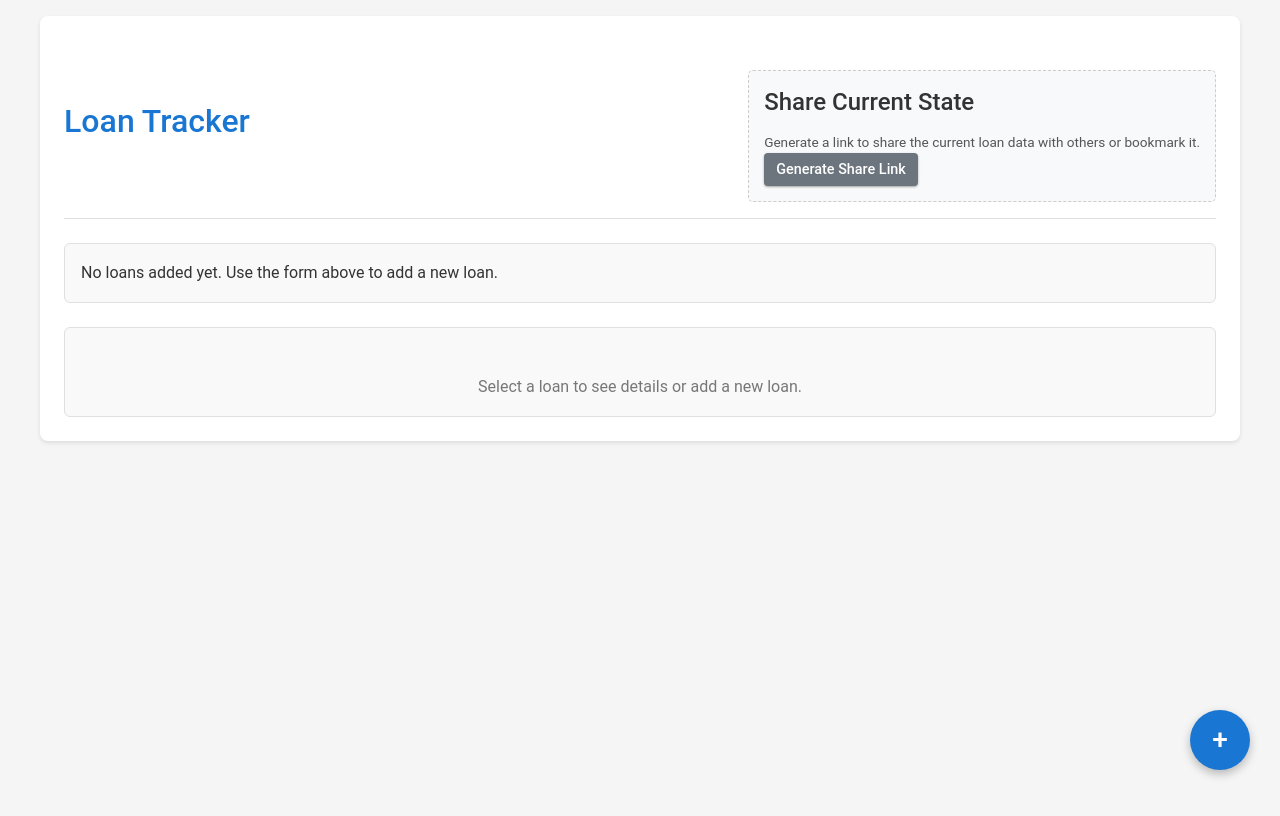
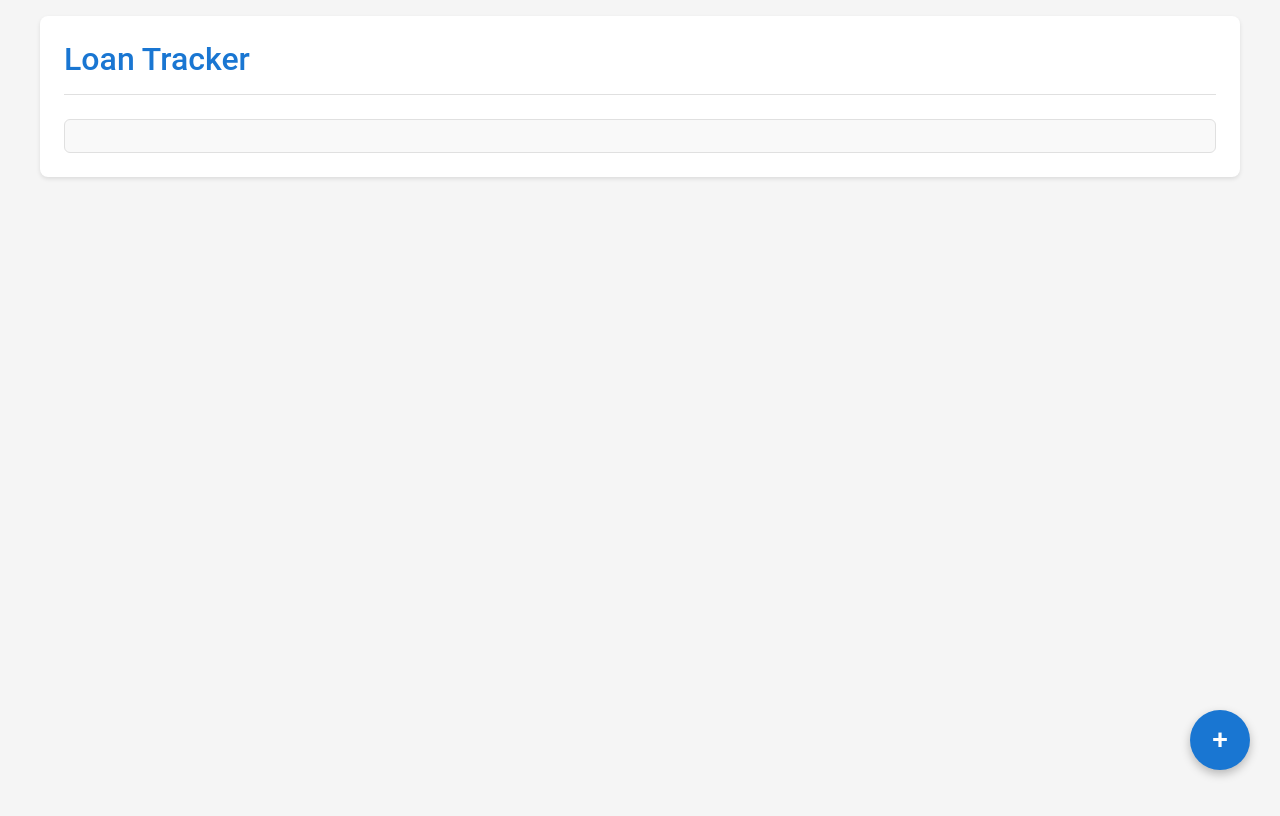
Before and after one commit to dubeyanurag/loan-tracker, a React (Vite) app: page / in a window 1280 px wide. Built offline with nearby package versions, Linux system fonts and the light colour scheme; what chartjs-plugin-zoom would draw is missing.

Commit message:
refactor: Hide placeholder texts and ShareState if no loans exist

```diff
--- a/src/App.tsx
+++ b/src/App.tsx
@@ -65,17 +65,18 @@ function App() {
     <AppContainer>
       <HeaderContainer>
         <MainTitle>Loan Tracker</MainTitle>
-        <ShareState />
+        {loans.length > 0 && <ShareState />} {/* Conditionally render ShareState */}
       </HeaderContainer>
 
-      <OverallSummary />
+      {loans.length > 0 && <OverallSummary />} {/* Conditionally render OverallSummary if it makes sense */}
 
       <ContentLayout>
         <Section>
-          <LoanForm /> {/* FAB is inside LoanForm */}
+          <LoanForm /> {/* FAB is inside LoanForm and always visible */}
           <LoanList />
         </Section>
 
+        {loans.length > 0 && ( /* Only show this section if there are loans */
           <Section>
             {selectedLoan ? (
               <div>
@@ -83,9 +84,11 @@ function App() {
                 <LoanDetailsDisplay loan={selectedLoan} />
               </div>
             ) : (
-            <p style={{ textAlign: 'center', color: '#777', marginTop: '30px' }}>Select a loan to see details or add a new loan.</p>
+              // This message is shown if loans exist but none is selected
+              <p style={{ textAlign: 'center', color: '#777', marginTop: '30px' }}>Select a loan to see details.</p>
             )}
           </Section>
+        )}
       </ContentLayout>
 
       {/* Edit Loan Modal */}
--- a/src/components/LoanList.tsx
+++ b/src/components/LoanList.tsx
@@ -28,7 +28,7 @@ const LoanList: React.FC = () => {
   // handleDeleteLoan is now handled within LoanListItem
 
   if (loans.length === 0) {
-    return <p>No loans added yet. Use the form above to add a new loan.</p>;
+    return null; // Render nothing if no loans
   }
 
   return (
```
Lines whose indentation alone changed are shown as unchanged.
